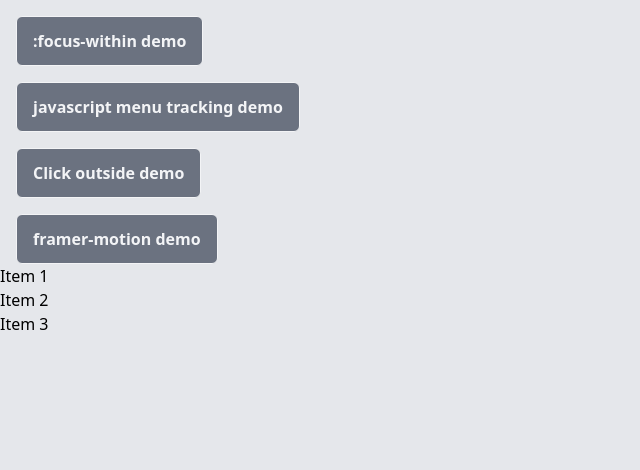
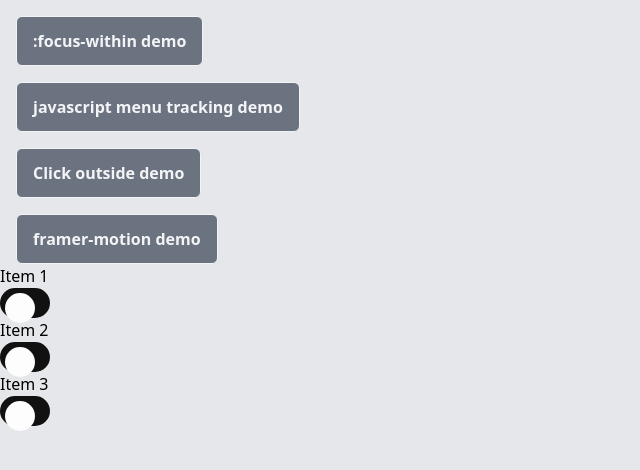
Before and after one commit to maxzz/react-focus-within-menus, a React (Vite) app: page / in a window 1280 px wide. Shown: the top 470 px of the page, without its empty margins (0-640 px from the left). Built offline with nearby package versions, Linux system fonts and the light colour scheme.

Commit message:
Feature: add FramerMotionDemo styles

```diff
--- /dev/null
+++ b/src/components/FramerMotionDemo.scss
@@ -0,0 +1,15 @@
+.switch {
+    width: 50px;
+    height: 30px;
+    border-radius: 20px;
+    padding: 5px;
+    cursor: pointer;
+    display: flex;
+}
+
+.handle {
+    background: #fdfdfd;
+    width: 30px;
+    height: 30px;
+    border-radius: 50%;
+}
--- a/src/components/FramerMotionDemo.tsx
+++ b/src/components/FramerMotionDemo.tsx
@@ -1,5 +1,6 @@
 import React, { useReducer } from 'react';
 import { motion, MotionConfig } from 'framer-motion';
+import './FramerMotionDemo.scss';
 
 // Dummy items
 
@@ -16,7 +17,7 @@ function itemsReducer(state: State, { action, id }: { action: typeof TOGGLE, id:
     return state;
 }
 
-function useDummyItems(): [State, (id: string) => () => void] {
+function useDummyItems() {
     const [state, dispatch] = useReducer(itemsReducer, {
         "Item 1": false,
         "Item 2": false,
@@ -26,7 +27,7 @@ function useDummyItems(): [State, (id: string) => () => void] {
     return [
         state,
         (id: string) => () => dispatch({ action: TOGGLE, id })
-    ];
+    ] as const;
 }
 
 //
```
